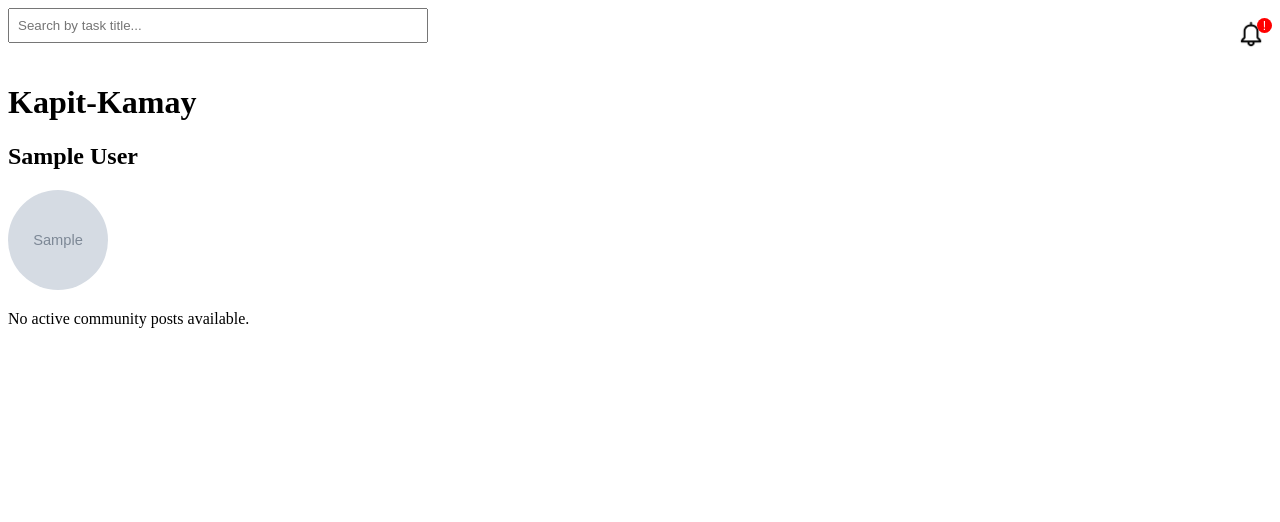
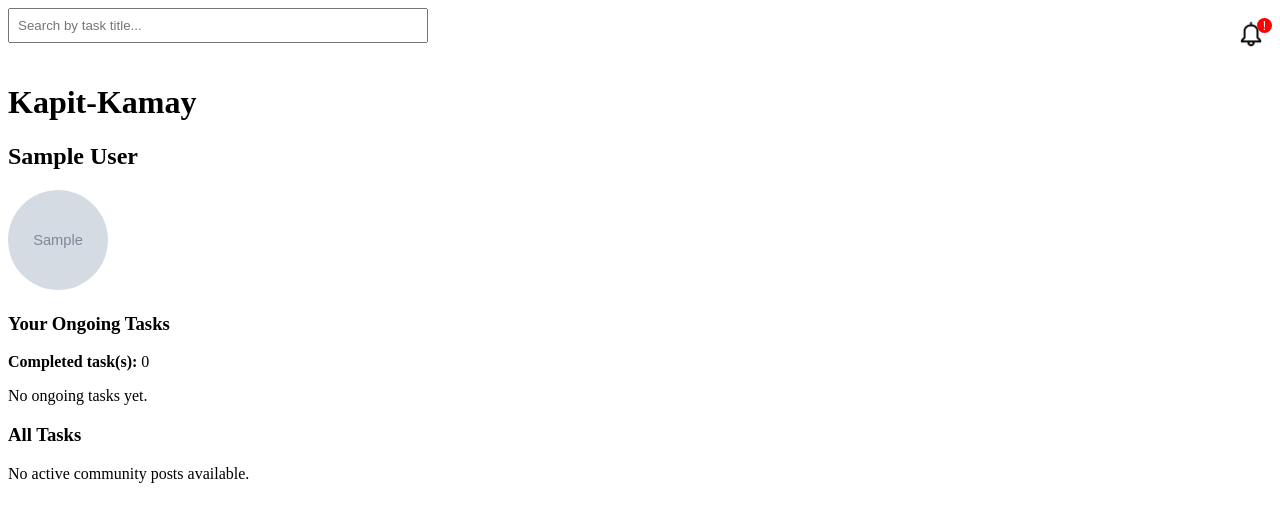
Before and after one commit to SixxCodes/Kapit-Kamay, a PHP site: page /Student/stud_dashboard.php in a window 1280 px wide. Shown: the top 522 px of the page. Run offline with PHP 8.4, Linux system fonts and the light colour scheme; the visitor is signed in with stand-in values (Sample User, id 1); tables that the repository leaves empty or names only in its code hold one stand-in row (values such as "Sample post"); grey boxes marked "Sample" are stand-in pictures.

Commit message:
Add: ongoing tasks (stud). fixed: notifications modal.

```diff
--- a/views/Student/stud_dashboard.php
+++ b/views/Student/stud_dashboard.php
@@ -158,7 +158,90 @@
             style="width:100px; height:100px; border-radius:50%; cursor: pointer;"
             onclick="openUserModal()">
 
+        <!-- ------------------------------Ongoing Tasks------------------------------ -->
+        <h3>Your Ongoing Tasks</h3>
+        <!-- ------------------------------ONGOING TASKS------------------------------ -->
+        <?php
+        // Fetch tasks where the student has been accepted and the status is Open or Ongoing
+$ongoingTasksQuery = $connection->prepare("
+SELECT t.*, u.FirstName, u.LastName, u.ProfilePicture, u.Email AS PosterEmail
+FROM tasks t
+JOIN comments c ON t.TaskID = c.TaskID
+JOIN users u ON t.CommunityID = u.UserID
+WHERE c.StudentID = ? AND c.IsAccepted = 1 AND t.Status IN ('Open', 'Ongoing')
+ORDER BY t.DatePosted DESC
+");
+$ongoingTasksQuery->bind_param("i", $studentID);
+$ongoingTasksQuery->execute();
+$ongoingTasksResult = $ongoingTasksQuery->get_result();
+
+// Count the number of ongoing tasks
+$ongoingTaskCount = $ongoingTasksResult->num_rows;
+
+// Check if the student has reached the limit of 2 ongoing tasks
+if ($ongoingTaskCount >= 2) {
+echo "<p style='color: red;'><strong>You have reached the limit of 2 ongoing tasks. Complete a task to accept new ones.</strong></p>";
+}
+
+        // Count tasks where the status is Closed
+        $completedTasksQuery = $connection->prepare("
+            SELECT COUNT(*) AS CompletedCount
+            FROM tasks t
+            JOIN comments c ON t.TaskID = c.TaskID
+            WHERE c.StudentID = ? AND c.IsAccepted = 1 AND t.Status = 'Closed'
+        ");
+        $completedTasksQuery->bind_param("i", $studentID);
+        $completedTasksQuery->execute();
+        $completedTasksResult = $completedTasksQuery->get_result();
+        $completedTasksCount = $completedTasksResult->fetch_assoc()['CompletedCount'];
+        ?>
+
+        <!-- Display Completed Tasks Count -->
+        <p><strong>Completed task(s):</strong> <?= $completedTasksCount ?></p>
+
+        <?php if ($ongoingTasksResult->num_rows > 0): ?>
+            <div class="ongoing-tasks">
+                <?php $modalCount = 0; ?>
+                <?php while ($task = $ongoingTasksResult->fetch_assoc()): ?>
+                    <?php $modalId = "ongoing-task-modal_" . $modalCount++; ?>
+                    <div class="ongoing-task-box" style="border: 1px solid #ccc; padding: 10px; margin-bottom: 10px; cursor: pointer;" onclick="document.getElementById('<?= $modalId ?>').style.display='block'">
+                        <h4 class="ongoing-task-title"><?= htmlspecialchars($task['Title']) ?></h4>
+                        <p><strong>Posted By:</strong> <?= htmlspecialchars($task['FirstName'] . " " . $task['LastName']) ?></p>
+                        <p><strong>Location:</strong> <?= htmlspecialchars($task['Location']) ?></p>
+                        <p><strong>Completion Date:</strong> <?= htmlspecialchars($task['CompletionDate']) ?></p>
+                        <p><strong>Price:</strong> ₱<?= number_format($task['Price'], 2) ?></p>
+                    </div>
+
+                    <!-- Modal for Ongoing Task Details -->
+                    <div id="<?= $modalId ?>" class="modal">
+                        <div class="modal-content" style="max-height: 75vh; overflow-y: auto;">
+                            <span class="close" onclick="document.getElementById('<?= $modalId ?>').style.display='none'">&times;</span>
+                            <h2><?= htmlspecialchars($task['Title']) ?></h2>
+                            <p><strong>Posted On:</strong> <?= date("F j, Y, g:i a", strtotime($task['DatePosted'])) ?></p>
+                            <p><strong>Posted:</strong> <?= (new DateTime($task['DatePosted']))->diff(new DateTime())->days ?> day(s) ago</p>
+                            <img src="../Community/<?= htmlspecialchars($task['ProfilePicture']) ?>"
+                                alt="Profile Picture"
+                                style="width: 50px; height: 50px; object-fit: cover; border-radius: 50%; margin-bottom: 10px;">
+                            <p><strong>Status:</strong> <?= htmlspecialchars($task['Status']) ?></p>
+                            <p><strong>Posted by:</strong> <?= htmlspecialchars($task['FirstName'] . " " . $task['LastName']) ?></p>
+                            <p><strong>Location:</strong> <?= htmlspecialchars($task['Location']) ?></p>
+                            <p><strong>Completion Date:</strong> <?= htmlspecialchars($task['CompletionDate']) ?></p>
+                            <p><strong>Category:</strong> <?= htmlspecialchars($task['Category']) ?></p>
+                            <p><strong>Estimated Duration:</strong> <?= htmlspecialchars($task['EstimatedDuration']) ?></p>
+                            <p><strong>Price:</strong> ₱<?= number_format($task['Price'], 2) ?></p>
+                            <p><strong>Task Description:</strong> <?= nl2br(htmlspecialchars($task['Description'])) ?></p>
+                            <p><strong>Contact via Email:</strong> <?= htmlspecialchars($task['PosterEmail']) ?></p>
+                            <p><strong>Notes:</strong> <?= nl2br(htmlspecialchars($task['Notes'])) ?></p>
+                        </div>
+                    </div>
+                <?php endwhile; ?>
+            </div>
+        <?php else: ?>
+            <p>No ongoing tasks yet.</p>
+        <?php endif; ?>
+
         <!-- ------------------------------VIEW POSTS------------------------------ -->
+        <h3>All Tasks</h3>
         <?php if ($result->num_rows > 0): ?>
         <?php $modalCount = 0; ?>
         <?php while ($task = $result->fetch_assoc()):
@@ -182,11 +265,11 @@
                 <img src="../Community/<?= htmlspecialchars($task['ProfilePicture']) ?>"
                             alt="Profile Picture"
                             style="width: 50px; height: 50px; object-fit: cover; border-radius: 50%;">
-                <p class="task-title"><strong>Task Title:</strong> <?= htmlspecialchars($task['Title']) ?></p>
-                <p><strong>Location Type:</strong> <?= htmlspecialchars($task['LocationType']) ?></p>
-                <p><strong>Completion Date:</strong> <?= htmlspecialchars($task['CompletionDate']) ?></p>
+                <p class="task-title"><strong><?= htmlspecialchars($task['Title']) ?></strong></p>
+                <p><?= htmlspecialchars($task['LocationType']) ?></p>
+                <p><?= htmlspecialchars($task['CompletionDate']) ?></p>
                 <p class="posted-time" data-dateposted="<?= $task['DatePosted'] ?>"></p>
-                <p><strong>Price:</strong> ₱<?= number_format($task['Price'], 2) ?></p>
+                <p><strong>₱<?= number_format($task['Price'], 2) ?></strong> </p>
             </div>
 
             <!-- ------------------------------VIEW POSTS (MODAL, DETAILED)------------------------------ -->
@@ -212,6 +295,7 @@
                     <p><strong>Notes:</strong> <?= nl2br(htmlspecialchars($task['Notes'])) ?></p>
 
                     <!-- ------------------------------COMMENT SECTION------------------------------ -->
+                    <!-- ------------------------------COMMENT SECTION------------------------------ -->
 <div style="margin-top: 20px;">
     <h3>Comments</h3>
     <?php if ($commentResult->num_rows > 0): ?>
@@ -226,13 +310,13 @@
                 $posterData = $posterResult->fetch_assoc();
                 ?>
 
-                                    <!-- Display profile picture sa student na nag-comment-->
+                <!-- Display profile picture of the student who commented -->
                 <img src="../Student/<?= htmlspecialchars($posterData['ProfilePicture']) ?>" alt="Poster Profile Picture" style="width: 50px; height: 50px; object-fit: cover; border-radius: 50%; margin-bottom: 10px;">
 
                 <p><strong><?= htmlspecialchars($comment['FirstName'] . " " . $comment['LastName']) ?></strong></p>
 
                 <?php
-                                        // Get rating for this commenter (ug naa pud)
+                    // Get rating for this commenter (if available)
                     $studentId = $comment['StudentID'];
                     $ratingStmt = $connection->prepare("
                         SELECT AVG(Rating) as avg_rating
@@ -255,21 +339,25 @@
                 <p class="posted-time" data-dateposted="<?= $comment['DatePosted'] ?>"></p>
                 <p><?= nl2br(htmlspecialchars($comment['Content'])) ?></p>
             </div>
-
         <?php endwhile; ?>
     <?php else: ?>
         <p>No comments yet.</p>
     <?php endif; ?>
 </div>
-                    <!-- inputanan ug comments -->
+
+<!-- ------------------------------LEAVE A COMMENT SECTION------------------------------ -->
 <div style="margin-top: 30px;">
     <h3>Leave a Comment</h3>
+    <?php if ($ongoingTaskCount >= 2): ?>
+        <p style="color: red;"><strong>You cannot leave a comment because you already have 2 ongoing tasks. Complete a task to comment on new ones.</strong></p>
+    <?php else: ?>
         <form action="submit_comment.php" method="POST">
             <input type="hidden" name="task_id" value="<?= $taskId ?>">
             <textarea name="comment_content" rows="4" style="width: 100%;" required placeholder="Write your comment..."></textarea>
             <br>
             <button type="submit">Post Comment</button>
         </form>
+    <?php endif; ?>
 </div>
 
                 </div>
@@ -286,16 +374,16 @@
     const notificationList = document.getElementById("notificationList");
     const notificationModal = document.getElementById("notificationModal");
 
-                // Check if naay new notifications
+    // Check if there are new notifications
     if (notifications.length > 0) {
         const notificationsViewed = localStorage.getItem("notificationsViewed");
 
-                    // show ang ! sa notif pag naay notif na wa pa nabasa
-                    if (!notificationsViewed) {
+        // Show the red badge only if notifications haven't been viewed
+        if (!notificationsViewed || notificationsViewed !== "true") {
             notificationBadge.style.display = "flex";
         }
 
-                    // Populate ang notification list
+        // Populate the notification list
         notifications.forEach(notification => {
             const listItem = document.createElement("li");
             listItem.style.padding = "10px 0";
@@ -309,33 +397,71 @@
     }
 });
 
-            function goBackToNotificationList() {
-            // paghuman ug basa sa task details sa notif kay mu-adtoo sa notifications list
-            const notificationList = document.getElementById("notificationList");
-            notificationList.innerHTML = ""; // Clear the list
+// Toggle the notification modal
+function toggleNotificationModal() {
+    const modal = document.getElementById("notificationModal");
+    modal.style.display = modal.style.display === "block" ? "none" : "block";
 
-            const notifications = <?php echo json_encode($notifications); ?>;
-            notifications.forEach(notification => {
-                const listItem = document.createElement("li");
-                listItem.style.padding = "10px 0";
-                listItem.style.borderBottom = "1px solid #ccc";
-                listItem.innerHTML = `
-                    <p><strong>Task Title:</strong> ${notification.Title}</p>
-                    <button onclick="showNotificationDetails(${JSON.stringify(notification).replace(/"/g, '&quot;')})" style="background: #007bff; color: white; border: none; padding: 5px 10px; border-radius: 5px; cursor: pointer;">View Details</button>
+    // Hide the red badge when the modal is opened
+    if (modal.style.display === "block") {
+        document.getElementById("notificationBadge").style.display = "none";
+
+        // Save the state in localStorage
+        localStorage.setItem("notificationsViewed", "true");
+    }
+}
+
+// Show task details in a new modal
+function showNotificationDetails(notification) {
+    // Create a new modal for task details
+    const modalId = "taskDetailsModal";
+    let modal = document.getElementById(modalId);
+
+    // If the modal doesn't exist, create it
+    if (!modal) {
+        modal = document.createElement("div");
+        modal.id = modalId;
+        modal.className = "modal";
+        modal.style.display = "block";
+        modal.style.position = "fixed";
+        modal.style.top = "50%";
+        modal.style.left = "50%";
+        modal.style.transform = "translate(-50%, -50%)";
+        modal.style.background = "white";
+        modal.style.border = "1px solid #ccc";
+        modal.style.borderRadius = "5px";
+        modal.style.boxShadow = "0 4px 8px rgba(0, 0, 0, 0.2)";
+        modal.style.width = "400px";
+        modal.style.zIndex = "1000";
+        modal.style.padding = "20px";
+        modal.style.maxHeight = "80vh";
+        modal.style.overflowY = "auto";
+
+        document.body.appendChild(modal);
+    }
+
+    // Populate the modal with task details
+    modal.innerHTML = `
+        <h4>${notification.Title}</h4>
+        <p><strong>Posted By:</strong> ${notification.FirstName} ${notification.LastName}</p>
+        <p><strong>Location:</strong> ${notification.Location}</p>
+        <p><strong>Email:</strong> ${notification.Email}</p>
+        <p><strong>Description:</strong> ${notification.Description}</p>
+        <p><strong>Notes:</strong> ${notification.Notes}</p>
+        <p>View your ongoing tasks to see full details.</p>
+        <button onclick="closeTaskDetailsModal('${modalId}')" style="margin-top: 10px; background: #007bff; color: white; border: none; padding: 5px 10px; border-radius: 5px; cursor: pointer;">Close</button>
     `;
-                notificationList.appendChild(listItem);
-            });
 
-            // Show the notification list again
-            const notificationModal = document.getElementById("notificationModal");
-            notificationModal.innerHTML = `
-                <div style="padding: 10px; max-height: 300px; overflow-y: auto;">
-                    <h4>Notifications</h4>
-                    <ul id="notificationList" style="list-style: none; padding: 0; margin: 0;">
-                        ${notificationList.innerHTML}
-                    </ul>
-                </div>
-            `;
+    // Show the modal
+    modal.style.display = "block";
+}
+
+// Close the task details modal
+function closeTaskDetailsModal(modalId) {
+    const modal = document.getElementById(modalId);
+    if (modal) {
+        modal.style.display = "none";
+    }
 }
         </script>
     </body>
```
Lines whose indentation alone changed are shown as unchanged.
